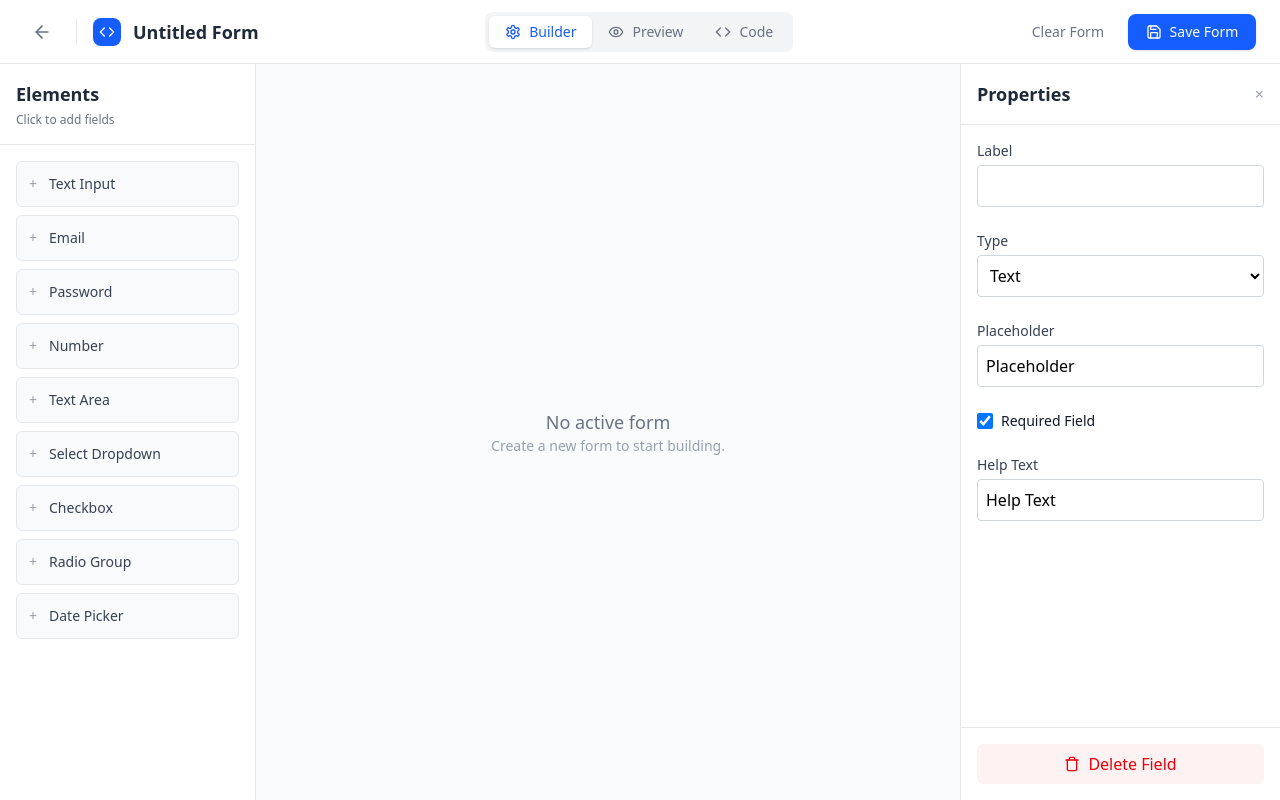
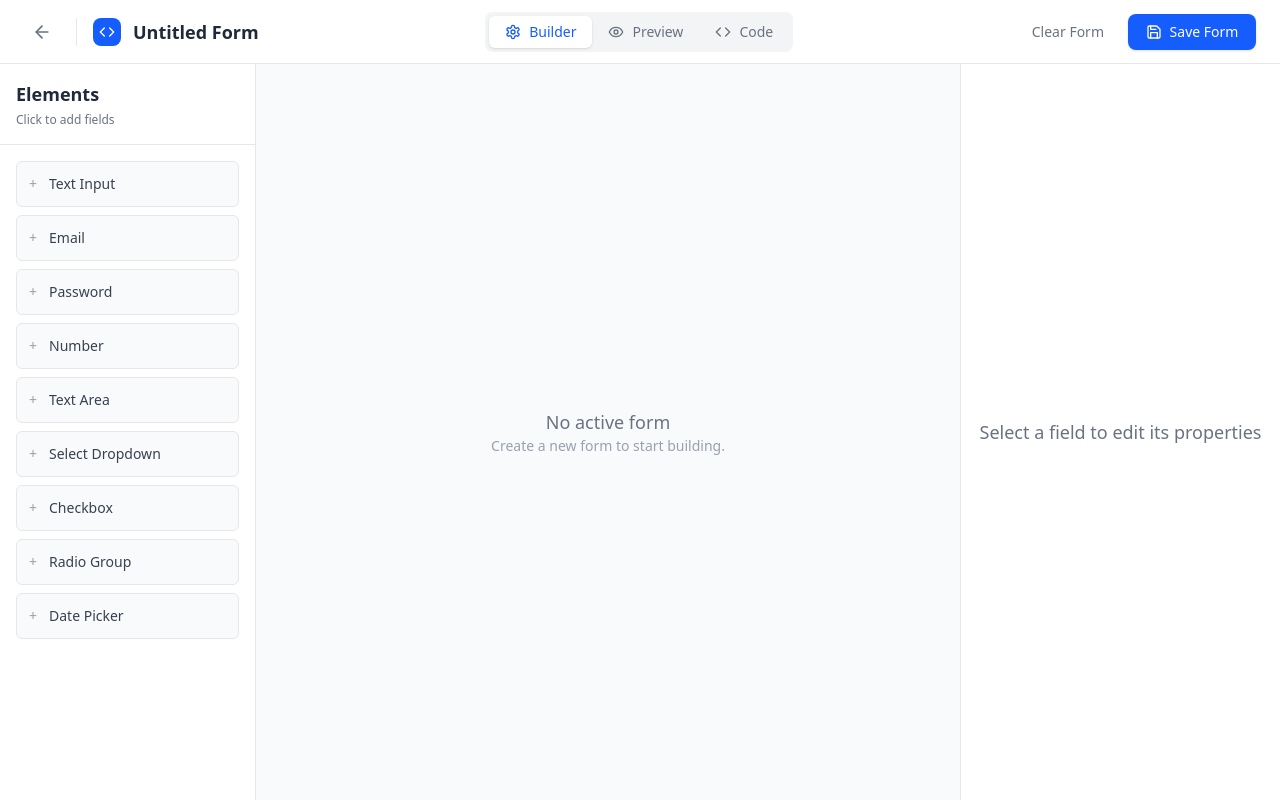
Before and after one commit to rifat-hassan-nibir/form-builder, a React (Vite) app: page /editor/builder/1 in a window 1280 px wide. Built offline with nearby package versions, Linux system fonts and the light colour scheme.

Commit message:
feat: Implement form builder canvas and properties panel components, updating field selection and state management to use full field objects.

```diff
--- a/src/components/editor/builder/Canvas.tsx
+++ b/src/components/editor/builder/Canvas.tsx
@@ -17,6 +17,7 @@ export default function Canvas() {
   }
 
   const { title, description, fields } = state.activeForm;
+  const { id } = state?.selectedField || {};
 
   const handleTitleChange = (e: React.ChangeEvent<HTMLInputElement>) => {
     dispatch({ type: "UPDATE_FORM_META", payload: { title: e.target.value } });
@@ -57,10 +58,10 @@ export default function Canvas() {
             {fields.length > 0 ? (
               fields.map((field) => (
                 <div
+                  onClick={() => dispatch({ type: "SELECT_FIELD", payload: field })}
                   key={field.id}
                   className={`
-                  relative group border rounded-md p-4 cursor-pointer transition-all
-                  border-gray-200 hover:border-blue-300 bg-white
+                  ${id === field.id ? "border-blue-300 bg-blue-50" : "border-gray-200"} relative group border rounded-md p-4 cursor-pointer transition-all hover:border-blue-300 hover:bg-blue-50 hover:cursor-pointer
                 `}
                 >
                   {/* Drag Handle */}
--- a/src/components/editor/builder/PropertiesPanel.tsx
+++ b/src/components/editor/builder/PropertiesPanel.tsx
@@ -1,27 +1,51 @@
+import { useFormContext } from "../../../hooks/useFormContext";
 import { Icons } from "../../ui/Icons";
 
 export default function PropertiesPanel() {
+  const { state, dispatch } = useFormContext();
+  const { selectedField } = state;
+
+  if (!selectedField) {
+    return (
+      <div className="w-80 bg-white border-l border-gray-200 h-full flex flex-col items-center justify-center">
+        <p className="text-lg text-gray-500">Select a field to edit its properties</p>
+      </div>
+    );
+  }
+
+  const handleChange = (key: string, value: string | boolean) => {
+    dispatch({
+      type: "UPDATE_FIELD",
+      payload: {
+        id: selectedField.id,
+        updates: {
+          [key]: value,
+        },
+      },
+    });
+  };
+
   return (
     <div className="w-80 bg-white border-l border-gray-200 h-full flex flex-col">
       <div className="p-4 border-b border-gray-200 flex justify-between items-center">
         <h2 className="text-lg font-semibold text-gray-800">Properties</h2>
-        <button className="text-gray-400 hover:text-gray-600 hover:cursor-pointer">&times;</button>
+        <button
+          onClick={() => dispatch({ type: "SELECT_FIELD", payload: null })}
+          className="text-gray-400 hover:text-gray-600 hover:cursor-pointer"
+        >
+          &times;
+        </button>
       </div>
 
       <div className="flex-1 overflow-y-auto p-4 space-y-6">
-        {/* Label */}
-        <div>
-          <label className="block text-sm font-medium text-gray-700 mb-1">Label</label>
-          <input
-            type="text"
-            className="w-full p-2 border border-gray-300 rounded focus:ring-2 focus:ring-blue-500 outline-none"
-          />
-        </div>
-
         {/* Type Switcher */}
         <div>
           <label className="block text-sm font-medium text-gray-700 mb-1">Type</label>
-          <select className="w-full p-2 border border-gray-300 rounded focus:ring-2 focus:ring-blue-500 outline-none hover:cursor-pointer">
+          <select
+            value={selectedField.type}
+            onChange={(e) => handleChange("type", e.target.value)}
+            className="w-full p-2 border border-gray-300 rounded focus:ring-2 focus:ring-blue-500 outline-none hover:cursor-pointer"
+          >
             <option value="text">Text</option>
             <option value="email">Email</option>
             <option value="number">Number</option>
@@ -34,13 +58,25 @@ export default function PropertiesPanel() {
           </select>
         </div>
 
+        {/* Label */}
+        <div>
+          <label className="block text-sm font-medium text-gray-700 mb-1">Label</label>
+          <input
+            type="text"
+            value={selectedField.label}
+            onChange={(e) => handleChange("label", e.target.value)}
+            className="w-full p-2 border border-gray-300 rounded focus:ring-2 focus:ring-blue-500 outline-none"
+          />
+        </div>
+
         {/* Placeholder */}
 
         <div>
           <label className="block text-sm font-medium text-gray-700 mb-1">Placeholder</label>
           <input
             type="text"
-            value={"Placeholder"}
+            value={selectedField.placeholder}
+            onChange={(e) => handleChange("placeholder", e.target.value)}
             className="w-full p-2 border border-gray-300 rounded focus:ring-2 focus:ring-blue-500 outline-none"
           />
         </div>
@@ -50,27 +86,21 @@ export default function PropertiesPanel() {
           <input
             type="checkbox"
             id="req-toggle"
-            checked={true}
+            checked={selectedField.required}
+            onChange={(e) => handleChange("required", e.target.checked)}
             className="h-4 w-4 text-blue-600 focus:ring-blue-500 border-gray-300 rounded hover:cursor-pointer"
           />
           <label htmlFor="req-toggle" className="ml-2 block text-sm text-gray-900">
             Required Field
           </label>
         </div>
-
-        {/* Help Text */}
-        <div>
-          <label className="block text-sm font-medium text-gray-700 mb-1">Help Text</label>
-          <input
-            type="text"
-            value={"Help Text"}
-            className="w-full p-2 border border-gray-300 rounded focus:ring-2 focus:ring-blue-500 outline-none"
-          />
-        </div>
       </div>
 
       <div className="p-4 border-t border-gray-200">
-        <button className="w-full py-2 px-4 bg-red-50 text-red-600 rounded-md hover:bg-red-100 transition-colors flex items-center justify-center hover:cursor-pointer">
+        <button
+          onClick={() => dispatch({ type: "DELETE_FIELD", payload: selectedField.id })}
+          className="w-full py-2 px-4 bg-red-50 text-red-600 rounded-md hover:bg-red-100 transition-colors flex items-center justify-center hover:cursor-pointer"
+        >
           <Icons.Trash className="w-4 h-4 mr-2" /> Delete Field
         </button>
       </div>
--- a/src/reducers/formReducer.ts
+++ b/src/reducers/formReducer.ts
@@ -5,7 +5,7 @@ import { createNewForm } from "./helpers";
 
 export const INITIAL_STATE: FormState = {
   activeForm: null,
-  selectedFieldId: null,
+  selectedField: null,
   savedForms: [],
 };
 
@@ -82,7 +82,6 @@ export const formReducer = (state: FormState, action: FormAction) => {
         label: `New ${action.payload} field`,
         placeholder: `Enter your ${action.payload}`,
         required: false,
-        defaultValue: "",
         options:
           action.payload === "select" || action.payload === "checkbox" || action.payload === "radio"
             ? [
@@ -99,6 +98,7 @@ export const formReducer = (state: FormState, action: FormAction) => {
           ...state.activeForm,
           fields: [...state.activeForm.fields, newField],
         },
+        selectedField: newField,
       };
 
     // Delete Field
@@ -113,6 +113,30 @@ export const formReducer = (state: FormState, action: FormAction) => {
         },
       };
 
+    // Select field
+    case ActionTypes.SELECT_FIELD:
+      return {
+        ...state,
+        selectedField: action.payload,
+      };
+
+    // Update Field
+    case ActionTypes.UPDATE_FIELD:
+      if (!state.activeForm) return state;
+
+      return {
+        ...state,
+        activeForm: {
+          ...state.activeForm,
+          fields: state.activeForm.fields.map((field) =>
+            field.id === state.selectedField?.id ? { ...field, ...action.payload.updates } : field,
+          ),
+        },
+        selectedField: state.selectedField
+          ? { ...state.selectedField, ...action.payload.updates }
+          : null,
+      };
+
     default:
       return state;
   }
--- a/types.ts
+++ b/types.ts
@@ -20,7 +20,6 @@ export interface FormField {
   label: string;
   placeholder: string;
   required: boolean;
-  defaultValue?: string;
   options?: FieldOption[]; // For select, checkbox, radio
 }
 
@@ -42,10 +41,10 @@ export type FormAction =
   | { type: "DELETE_FORM"; payload: string } // form id
   | { type: "CLEAR_FORM" }
   | { type: "ADD_FIELD"; payload: FieldType }
-  | { type: "UPDATE_FIELD"; payload: { fieldId: string; updates: Partial<FormField> } }
+  | { type: "UPDATE_FIELD"; payload: { id: string; updates: Partial<FormField> } }
   | { type: "DELETE_FIELD"; payload: string } // field id
   | { type: "REORDER_FIELDS"; payload: { fromIndex: number; toIndex: number } }
-  | { type: "SELECT_FIELD"; payload: string | null } // field id or null
+  | { type: "SELECT_FIELD"; payload: FormField | null } // field object
   | { type: "DUPLICATE_FIELD"; payload: string } // field id
   | { type: "SET_ACTIVE_TAB"; payload: "builder" | "preview" | "code" }
   | { type: "TOGGLE_PROPERTIES_PANEL" };
@@ -53,6 +52,6 @@ export type FormAction =
 // State Interface
 export interface FormState {
   activeForm: FormSchema | null;
-  selectedFieldId: string | null;
+  selectedField: FormField | null;
   savedForms: FormSchema[];
 }
```
